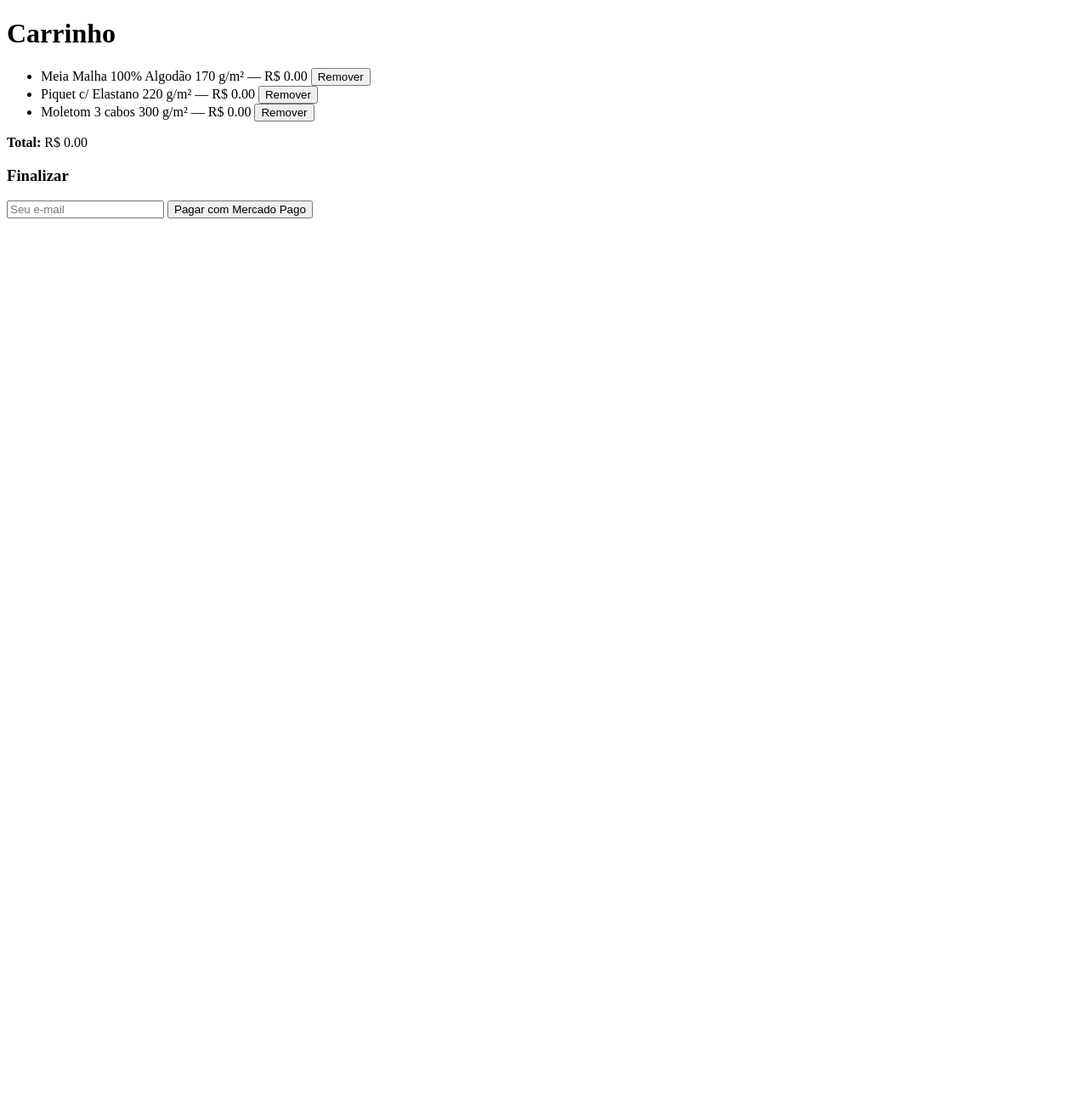
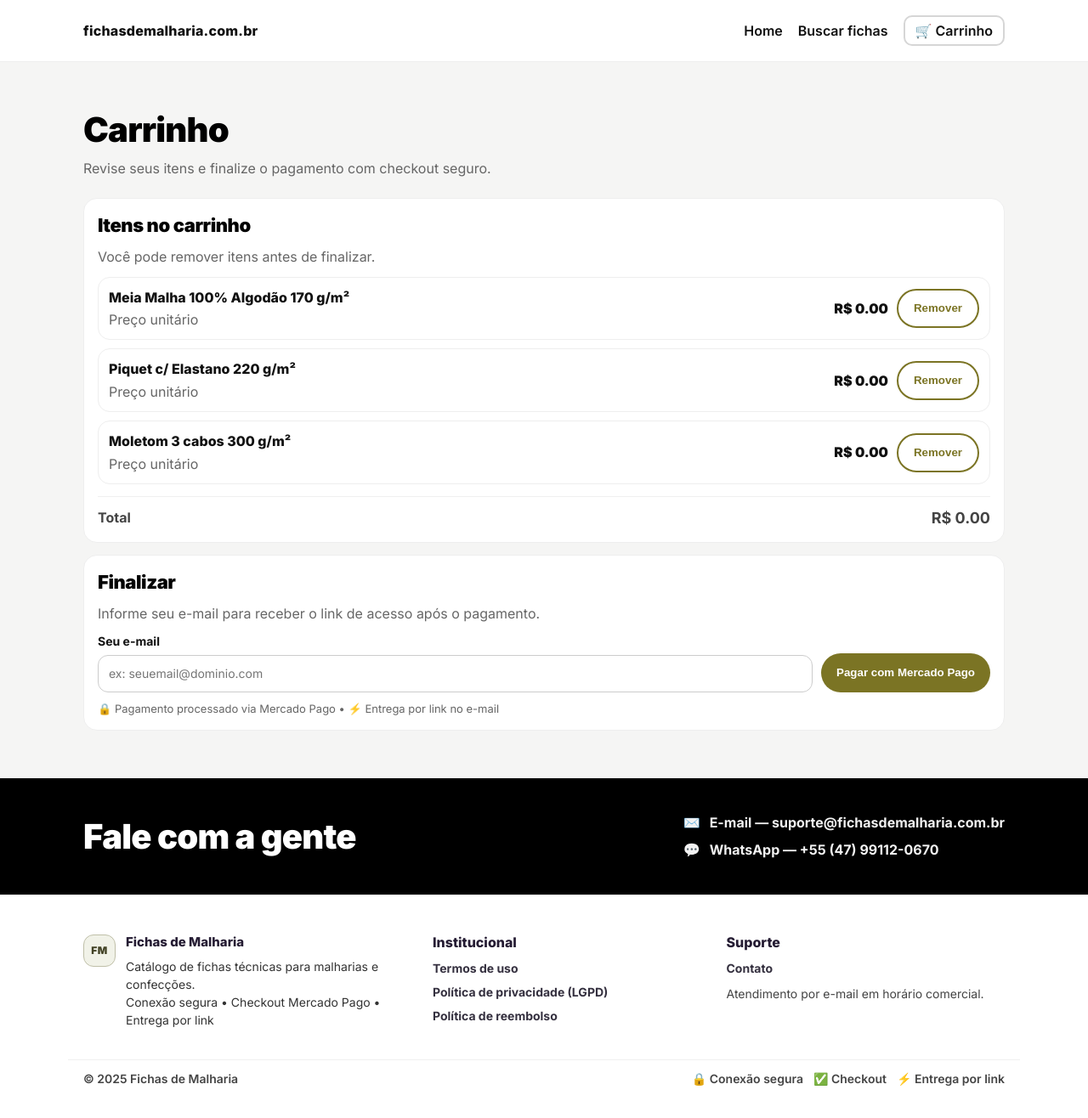
Before and after one commit to AdminAcheTece/FichasMalharia, a Flask app: template templates/cart.html in a window 1280 px wide. Shown: the whole page at 85% size. Before the commit the page ends 257 px from the top, so only its background shows below. Run offline with Flask 3, Linux system fonts and the light colour scheme; the template is opened without the code that fills it: values that come from a table or form of the project are taken from there, others are empty; data comes from the database, SQL or seed files in the repository; some libraries are stand-ins or nearby versions.

Commit message:
Update cart.html

```diff
--- a/templates/cart.html
+++ b/templates/cart.html
@@ -1,31 +1,127 @@
-<!doctype html>
-<html lang="pt-br">
-<head><meta charset="utf-8"><title>Carrinho</title></head>
-<body>
-  <h1>Carrinho</h1>
+{% extends "base.html" %}
+{% block title %}Carrinho | Fichas de Malharia{% endblock %}
+{% block content %}
 
-  {% if fichas|length == 0 %}
-    <p>Seu carrinho está vazio.</p>
-    <a href="/busca">Voltar</a>
-  {% else %}
-    <ul>
+<style>
+  /* Ajustes locais (cores/organização) */
+  .cart-list{ margin-top:12px; display:flex; flex-direction:column; gap:10px; }
+  .cart-item{
+    display:flex;
+    align-items:center;
+    justify-content:space-between;
+    gap:12px;
+    padding:12px;
+    border:1px solid #eee;
+    border-radius:14px;
+    background:#fff;
+  }
+  .cart-item .title{ font-weight:800; color:#111; }
+  .cart-item .price{ font-weight:900; color:#111; white-space:nowrap; }
+  .cart-item .left{ display:flex; flex-direction:column; gap:4px; min-width:0; }
+  .cart-item .right{ display:flex; align-items:center; gap:10px; flex-shrink:0; }
+
+  .total-row{
+    margin-top:14px;
+    display:flex;
+    align-items:center;
+    justify-content:space-between;
+    gap:12px;
+    padding-top:12px;
+    border-top:1px solid #f0f0f0;
+    font-size:16px;
+  }
+  .total-row strong{ font-size:18px; }
+
+  .checkout-grid{
+    display:grid;
+    grid-template-columns:1fr auto;
+    gap:10px;
+    align-items:end;
+    margin-top:12px;
+  }
+  @media (max-width:700px){
+    .checkout-grid{ grid-template-columns:1fr; }
+  }
+
+  /* Inputs com borda suave */
+  input[type="email"], input[name="email"]{
+    width:100%;
+    height:44px;
+    padding:10px 12px;
+    border:1px solid #ccc;
+    border-radius:12px;
+    background:#fff;
+    color:#111;
+  }
+</style>
+
+<div class="page-head">
+  <div>
+    <h1>Carrinho</h1>
+    <p class="sub">Revise seus itens e finalize o pagamento com checkout seguro.</p>
+  </div>
+</div>
+
+{% if fichas|length == 0 %}
+
+  <div class="card" style="margin-top:14px;">
+    <h2>Seu carrinho está vazio.</h2>
+    <p class="muted" style="margin-top:6px;">Volte para a busca e adicione as fichas que precisa.</p>
+    <div style="margin-top:12px;">
+      <a class="btn" href="/busca">Ir para busca</a>
+      <a class="btn ghost" href="/">Home</a>
+    </div>
+  </div>
+
+{% else %}
+
+  <div class="card" style="margin-top:14px;">
+    <h2>Itens no carrinho</h2>
+    <p class="muted" style="margin-top:6px;">Você pode remover itens antes de finalizar.</p>
+
+    <div class="cart-list">
       {% for f in fichas %}
-        <li>
-          {{ f.titulo }} — R$ {{ "%.2f"|format(f.preco) }}
-          <form method="post" action="/cart/remove/{{ f.id }}" style="display:inline;">
-            <button type="submit">Remover</button>
-          </form>
-        </li>
+        <div class="cart-item">
+          <div class="left">
+            <div class="title">{{ f.titulo }}</div>
+            <div class="muted">Preço unitário</div>
+          </div>
+
+          <div class="right">
+            <div class="price">R$ {{ "%.2f"|format(f.preco) }}</div>
+
+            <form method="post" action="/cart/remove/{{ f.id }}" style="margin:0;">
+              <button class="btn ghost" type="submit">Remover</button>
+            </form>
+          </div>
+        </div>
       {% endfor %}
-    </ul>
+    </div>
 
-    <p><strong>Total:</strong> R$ {{ "%.2f"|format(total) }}</p>
+    <div class="total-row">
+      <div><b>Total</b></div>
+      <div><strong>R$ {{ "%.2f"|format(total) }}</strong></div>
+    </div>
+  </div>
 
-    <h3>Finalizar</h3>
-    <form method="post" action="/checkout">
-      <input name="email" placeholder="Seu e-mail" required>
-      <button type="submit">Pagar com Mercado Pago</button>
+  <div class="card" style="margin-top:14px;">
+    <h2>Finalizar</h2>
+    <p class="muted" style="margin-top:6px;">Informe seu e-mail para receber o link de acesso após o pagamento.</p>
+
+    <form method="post" action="/checkout" class="checkout-grid">
+      <label style="display:block;">
+        <div style="font-weight:700; margin-bottom:6px;">Seu e-mail</div>
+        <input type="email" name="email" placeholder="ex: seuemail@dominio.com" required>
+      </label>
+
+      <button class="btn" type="submit">Pagar com Mercado Pago</button>
     </form>
-  {% endif %}
-</body>
-</html>
+
+    <div class="muted" style="margin-top:10px; font-size:13px;">
+      🔒 Pagamento processado via Mercado Pago • ⚡ Entrega por link no e-mail
+    </div>
+  </div>
+
+{% endif %}
+
+{% endblock %}
```
